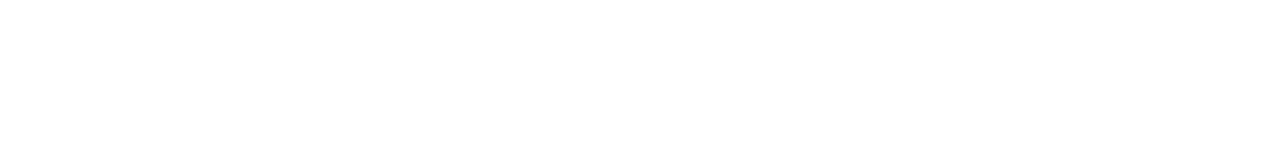
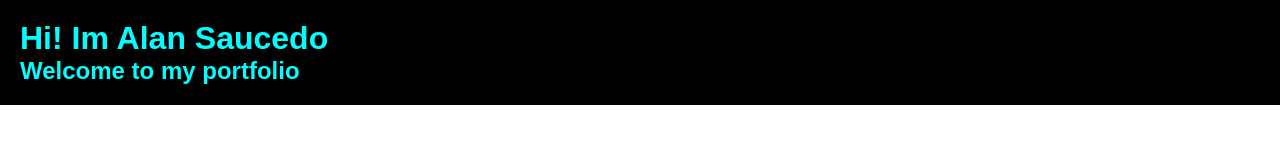
Before and after one commit to josuealan2/alan-webfolio, a plain HTML site: page index.html in a window 1280 px wide. Drawn offline with Linux system fonts and the light colour scheme.

Commit message:
addint assets filder with CSS and IMG

```diff
--- /dev/null
+++ b/assets/css/style.css
@@ -0,0 +1,12 @@
+* {
+    box-sizing: border-box;
+    padding: 0;
+    margin: 0;
+}
+
+.header {
+    padding: 20px;
+    font-family: Arial, Helvetica, sans-serif;
+    background-color: black;
+    color: aqua;
+}
--- a/index.html
+++ b/index.html
@@ -3,9 +3,15 @@
 <head>
     <meta charset="UTF-8">
     <meta name="viewport" content="width=device-width, initial-scale=1.0">
-    <link rel="stylesheet" href="/css/style.css">
+    <link rel="stylesheet" href="assets/css/style.css">
     <title>Alan Saucedo's Portfolio</title>
 </head>
+<header class="header">
+    <h1>Hi! Im Alan Saucedo</h1>
+    <nav>
+        <h2>Welcome to my portfolio</h2>
+    </nav>
+</header>
 <body>
 
 </body>
```
Also changed, not shown: css/style.css (deleted).
